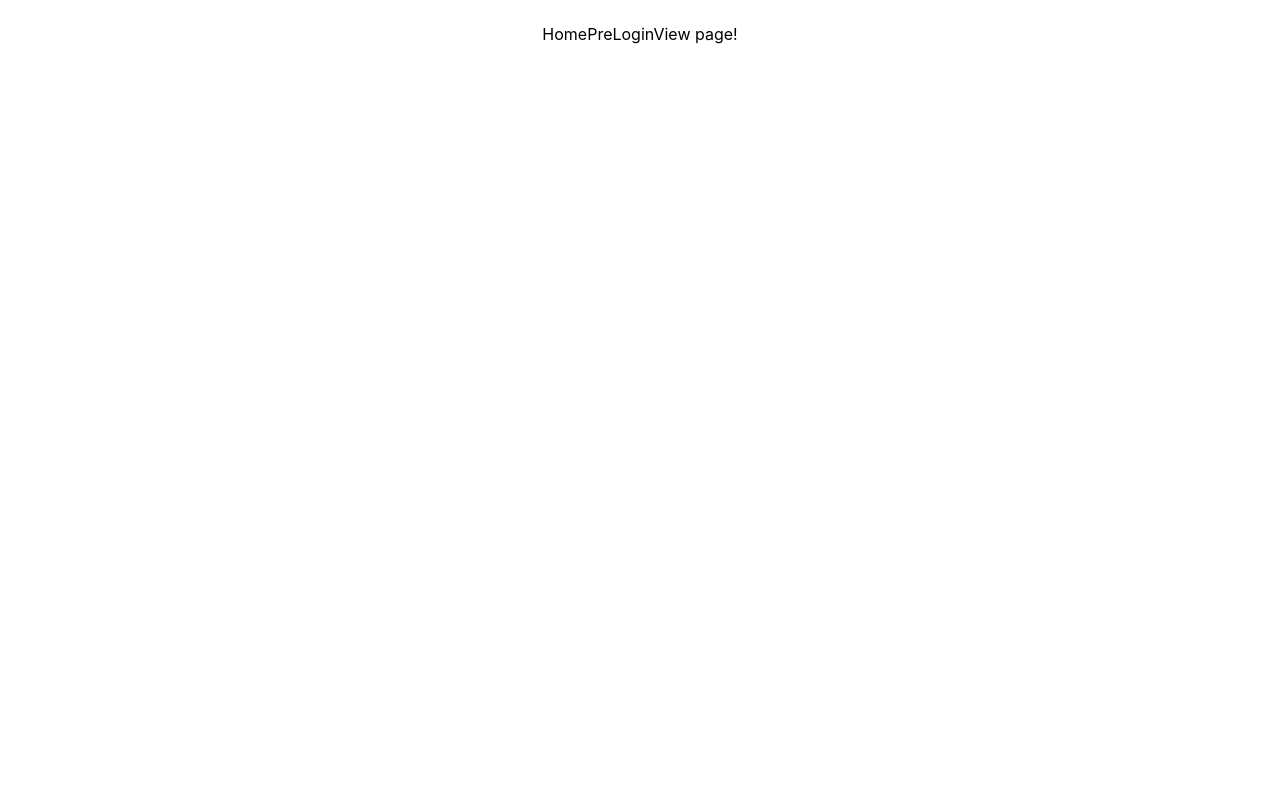
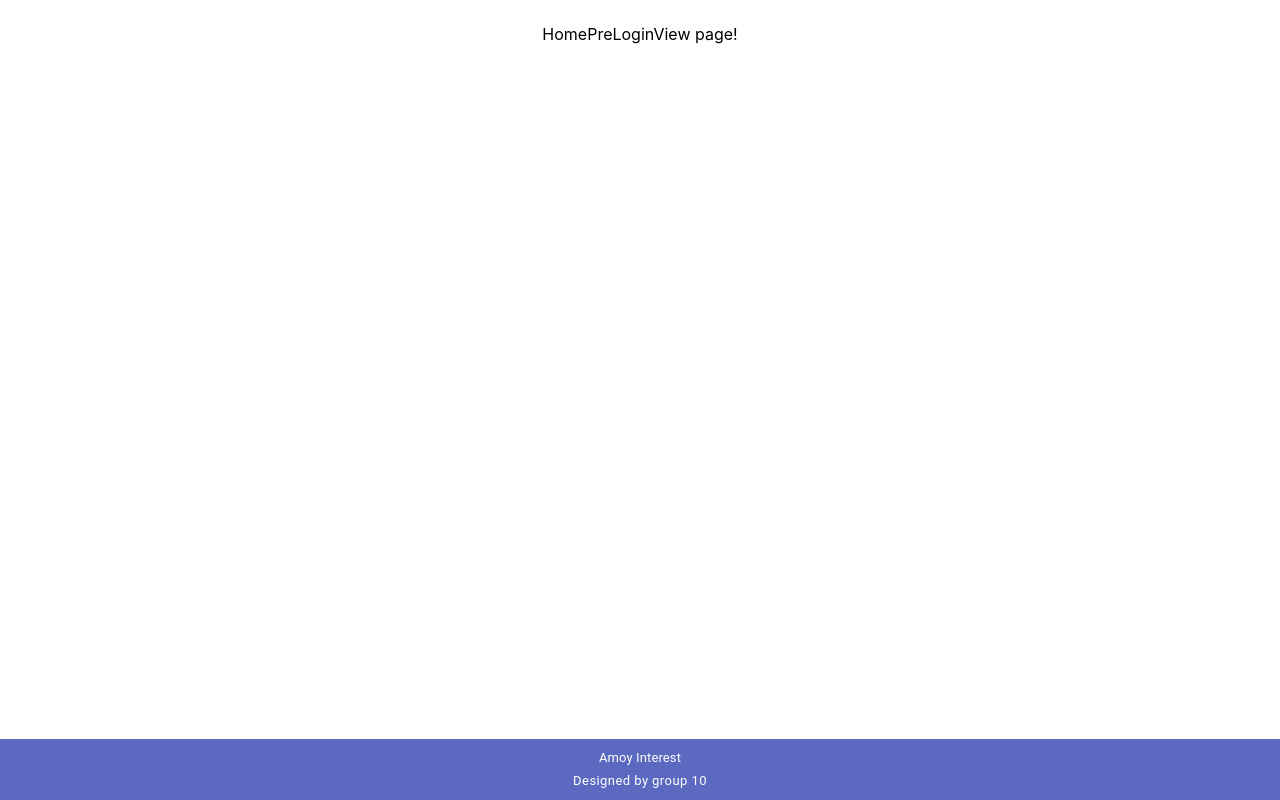
Before and after one commit to Amoy-interest/Frontend, a React (Create React App) app: page / in a window 1280 px wide. Built offline with nearby package versions, Linux system fonts and the light colour scheme.

Commit message:
feat: add footer

```diff
--- a/src/App.js
+++ b/src/App.js
@@ -9,6 +9,7 @@ import HomeView from "./views/HomeView";
 import PersonalInfoView from "./views/PersonalInfoView";
 import RegisterView from "./views/RegisterView";
 import NotFoundView from "./views/NotFoundView";
+import Footer from "./components/basic/Footer";
 
 const useStyles = makeStyles((theme) =>
     createStyles({
@@ -44,6 +45,7 @@ function App() {
                         <Route path='*' component={NotFoundView} />
                     </Switch>
                 </main>
+                <Footer/>
             </Router>
         </div>
     );
--- /dev/null
+++ b/src/components/basic/Footer.js
@@ -0,0 +1,47 @@
+import { createStyles, makeStyles } from '@material-ui/core'
+import Typography from '@material-ui/core/Typography'
+import React from 'react'
+
+const useStyles = makeStyles((theme) =>
+    createStyles({
+        root: {
+            zIndex: theme.zIndex.drawer + 1,
+            textAlign: 'center',
+            position: 'fixed',
+            width: '100%',
+            bottom: 0,
+            paddingTop: theme.spacing(),
+            paddingBottom: theme.spacing(),
+            backgroundColor: theme.palette.primary.main,
+            opacity: 0.85
+        },
+        footerText: {
+            color: 'white',
+            fontSize: 'small',
+            textDecoration: 'none'
+        }
+    })
+)
+
+
+export default function Footer () {
+    const classes = useStyles()
+
+    return (
+        <footer className={classes.root}>
+            <Typography className={classes.footerText} variant='subtitle1' noWrap>
+                Amoy Interest
+            </Typography>
+            <Typography className={classes.footerText} variant='caption' noWrap>
+                <a
+                    className={classes.footerText}
+                    href='https://github.com/Amoy-interest'
+                    rel='github url'
+                    target='_blank'
+                >
+                    Designed by group 10
+                </a>
+            </Typography>
+        </footer>
+    )
+}
--- a/src/views/PersonalInfoView.js
+++ b/src/views/PersonalInfoView.js
@@ -1,11 +1,18 @@
 import React, {Component} from 'react';
+import Button from '@material-ui/core/Button';
 
 class PersonalInfoView extends Component{
+    //
+    // handleGoHome(){
+    //     this.props.history.push('/home');
+    // }
 
     render() {
+        console.log(this.props)
         return (
             <div>
                 PersonalInfoView page!
+                <Button variant="contained" color="primary">go to home</Button>
             </div>
         );
     }
```
